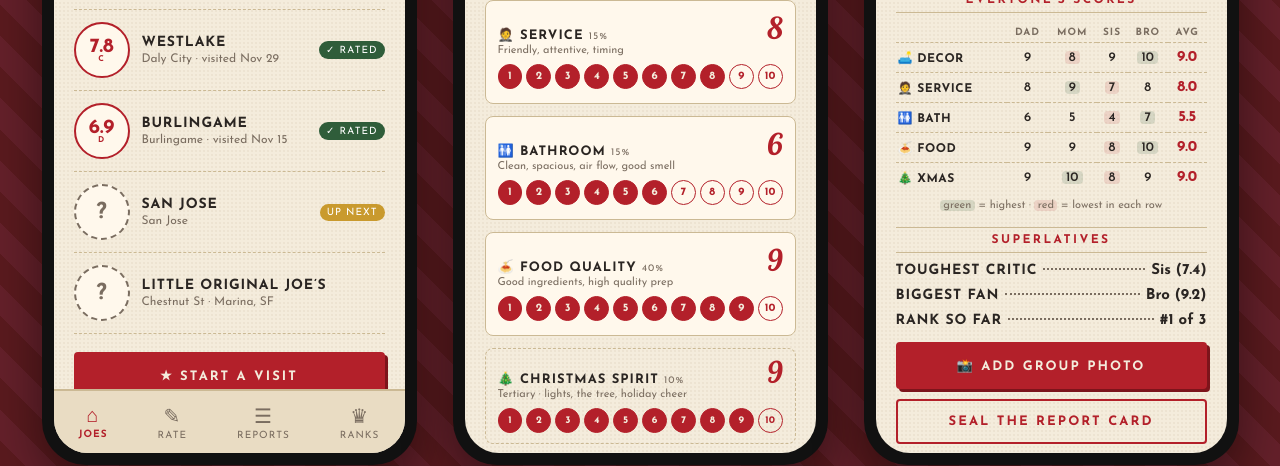
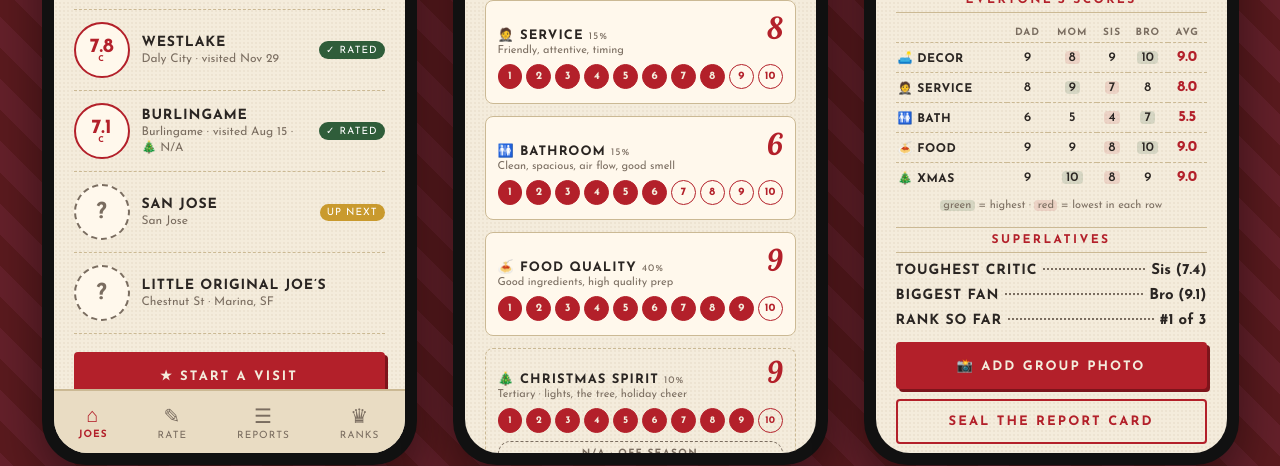
Before and after one commit to DroptheHammer/JoesRatingApp2026, a plain HTML site: page mockups/index.html in a window 1280 px wide. Shown: the part 493-959 px from the top of the page. Drawn offline with nearby package versions, Linux system fonts and the light colour scheme.

Commit message:
Add off-season N/A option for Christmas Spirit
N/A skips the category and scales the remaining weights to 100%.

Co-Authored-By: Claude Opus 5.5 <noreply@anthropic.com>
Claude-Session: https://claude.ai/code/session_011Dx8EhM5jGPoau32W4JsVq

```diff
--- a/mockups/index.html
+++ b/mockups/index.html
@@ -94,6 +94,10 @@
   .cat-top .score { font-family: var(--script); color: var(--red); font-size: 30px; line-height: 1; }
   .cat.tertiary { background: transparent; border-style: dashed; padding: 8px 12px 10px; }
   .cat.tertiary .dots10 button { font-size: 10px; }
+  .dots10.off { opacity: .35; }
+  .na-tag { font-family: var(--sans); font-weight: 700; font-size: 16px; letter-spacing: .08em; color: var(--muted); }
+  .na-btn { margin-top: 8px; width: 100%; padding: 6px; border: 1.5px dashed var(--muted); background: transparent; color: var(--muted); font-family: var(--sans); font-weight: 700; font-size: 10px; letter-spacing: .14em; text-transform: uppercase; border-radius: 14px; cursor: pointer; }
+  .na-btn.on { border-style: solid; border-color: var(--green); background: var(--green); color: #fff; }
   .cat .hint { font-size: 11px; color: var(--muted); margin: 2px 0 8px; }
   .dots10 { display: grid; grid-template-columns: repeat(10, 1fr); gap: 4px; }
   .dots10 button { aspect-ratio: 1; border-radius: 50%; border: 1.5px solid var(--red); background: transparent; color: var(--red); font-family: var(--sans); font-weight: 700; font-size: 11px; cursor: pointer; padding: 0; }
@@ -319,7 +323,7 @@
     <li><b>Report Card:</b> the permanent record for that visit, with letter grades, photos and everyone's comments.</li>
     <li><b>Leaderboard:</b> ranks every Joe's, overall or by a single category.</li>
   </ol>
-  <p><b>Scoring:</b> overall = 40% Food + 20% Decor + 15% Service + 15% Bathroom + 10% Christmas Spirit (the tertiary category), using the group average for each category. Letter grades: 9+ A, 8+ B, 7+ C, 6+ D. Try tapping the numbers on screen 2. The score updates live.</p>
+  <p><b>Scoring:</b> overall = 40% Food + 20% Decor + 15% Service + 15% Bathroom + 10% Christmas Spirit (the tertiary category), using the group average for each category. Letter grades: 9+ A, 8+ B, 7+ C, 6+ D. Off-season, Christmas Spirit can be marked <b>N/A</b>: it's skipped and the other weights scale up proportionally (Food 44%, Decor 22%, Service 17%, Bathroom 17%), so summer visits aren't penalized. Try tapping the numbers or the N/A button on screen 2. The score updates live.</p>
   <p><b>Placeholders:</b> the location list, family names and all scores are sample data.</p>
 </div>
 
@@ -343,13 +347,18 @@ const NB = {
 const LOCS = [
   { name: 'North Beach',  city: 'San Francisco', date: 'Nov 22', avg: null },
   { name: 'Westlake',     city: 'Daly City',     date: 'Nov 29', avg: { decor: 8.5, service: 7.8, bath: 7.5, food: 7.2, xmas: 9.5 } },
-  { name: 'Burlingame',   city: 'Burlingame',    date: 'Nov 15', avg: { decor: 6.0, service: 7.5, bath: 8.3, food: 7.0, xmas: 5.0 } },
+  { name: 'Burlingame',   city: 'Burlingame',    date: 'Aug 15', avg: { decor: 6.0, service: 7.5, bath: 8.3, food: 7.0, xmas: null } },
   { name: 'San Jose',     city: 'San Jose',      date: null },
   { name: 'Little Original Joe’s', city: 'Chestnut St · Marina, SF', date: null },
 ];
 
 const avg = arr => arr.reduce((a, b) => a + b, 0) / arr.length;
-const overall = s => Object.keys(W).reduce((t, k) => t + W[k] * s[k], 0);
+// N/A (null) categories are skipped and the remaining weights scale up to 100%
+const overall = s => {
+  const ks = Object.keys(W).filter(k => s[k] != null);
+  const tw = ks.reduce((t, k) => t + W[k], 0);
+  return ks.reduce((t, k) => t + W[k] * s[k], 0) / tw;
+};
 const grade = v => v >= 9 ? 'A' : v >= 8 ? 'B' : v >= 7 ? 'C' : v >= 6 ? 'D' : 'F';
 const f1 = v => v.toFixed(1);
 
@@ -361,7 +370,7 @@ LOCS[0].avg = nbAvg;
 document.getElementById('locList').innerHTML = LOCS.map(l => {
   if (!l.avg) return `<div class="loc"><div class="badge todo">?</div><div class="meta"><b>${l.name}</b><i>${l.city}</i></div>${l.name === 'San Jose' ? '<span class="pill gold">Up next</span>' : ''}</div>`;
   const o = overall(l.avg);
-  return `<div class="loc"><div class="badge">${f1(o)}<small>${grade(o)}</small></div><div class="meta"><b>${l.name}</b><i>${l.city} · visited ${l.date}</i></div><span class="pill">✓ Rated</span></div>`;
+  return `<div class="loc"><div class="badge">${f1(o)}<small>${grade(o)}</small></div><div class="meta"><b>${l.name}</b><i>${l.city} · visited ${l.date}${l.avg.xmas == null ? ' · 🎄 N/A' : ''}</i></div><span class="pill">✓ Rated</span></div>`;
 }).join('');
 
 // Rate (interactive)
@@ -369,15 +378,17 @@ const mine = { ...NB.Dad };
 function renderCats() {
   document.getElementById('cats').innerHTML = CATS.map(c => `
     <div class="cat${c.k === 'xmas' ? ' tertiary' : ''}">
-      <div class="cat-top"><div><b>${c.name}</b> <span class="w">${Math.round(W[c.k] * 100)}%</span></div><span class="score">${mine[c.k]}</span></div>
-      <div class="hint">${c.hint}</div>
-      <div class="dots10">${[...Array(10)].map((_, i) => `<button data-k="${c.k}" data-v="${i + 1}" class="${i + 1 <= mine[c.k] ? 'on' : ''}">${i + 1}</button>`).join('')}</div>
+      <div class="cat-top"><div><b>${c.name}</b> <span class="w">${Math.round(W[c.k] * 100)}%</span></div><span class="score">${mine[c.k] ?? '<span class="na-tag">N/A</span>'}</span></div>
+      <div class="hint">${c.k === 'xmas' && mine.xmas == null ? 'Off-season · skipped, other weights scale up to 100%' : c.hint}</div>
+      <div class="dots10${mine[c.k] == null ? ' off' : ''}">${[...Array(10)].map((_, i) => `<button data-k="${c.k}" data-v="${i + 1}" class="${mine[c.k] != null && i + 1 <= mine[c.k] ? 'on' : ''}">${i + 1}</button>`).join('')}</div>
+      ${c.k === 'xmas' ? `<button class="na-btn${mine.xmas == null ? ' on' : ''}" data-na="xmas">${mine.xmas == null ? '✓ ' : ''}N/A · Off-season</button>` : ''}
     </div>`).join('');
   document.getElementById('myOverall').textContent = f1(overall(mine));
 }
 document.getElementById('cats').addEventListener('click', e => {
   const b = e.target.closest('button'); if (!b) return;
-  mine[b.dataset.k] = +b.dataset.v; renderCats();
+  if (b.dataset.na) mine.xmas = mine.xmas == null ? 9 : null; else mine[b.dataset.k] = +b.dataset.v;
+  renderCats();
 });
 renderCats();
 
@@ -406,7 +417,7 @@ document.getElementById('rcGrades').innerHTML = CATS.map(c => `
 const ranked = LOCS.filter(l => l.avg).map(l => ({ ...l, o: overall(l.avg) })).sort((a, b) => b.o - a.o);
 const best = l => { const k = CATS.reduce((m, c) => l.avg[c.k] > l.avg[m] ? c.k : m, 'decor'); return short[k]; };
 document.getElementById('ranks').innerHTML = ranked.map((l, i) => `
-  <div class="rank"><span class="n">${i + 1}</span><div class="meta"><b>${l.name}</b><i>${l.city} · best at ${best(l)}</i></div><span class="s">${f1(l.o)}</span></div>`).join('') +
+  <div class="rank"><span class="n">${i + 1}</span><div class="meta"><b>${l.name}</b><i>${l.city} · best at ${best(l)}${l.avg.xmas == null ? " · 🎄 N/A" : ""}</i></div><span class="s">${f1(l.o)}</span></div>`).join('') +
   `<div class="rank" style="opacity:.5"><span class="n">–</span><div class="meta"><b>San Jose</b><i>Not visited yet</i></div><span class="s">?</span></div><div class="rank" style="opacity:.5"><span class="n">–</span><div class="meta"><b>Little Original Joe’s</b><i>Chestnut St · Not visited yet</i></div><span class="s">?</span></div>`;
 </script>
 </body>
```
Also changed, not shown: mockups/screenshots/1-quest.png, mockups/screenshots/2-rate.png, mockups/screenshots/2b-rate-off-season.png (added), mockups/screenshots/3-wrap-up.png, mockups/screenshots/4-report-card.png, mockups/screenshots/5-leaderboard.png, mockups/screenshots/overview.png.
